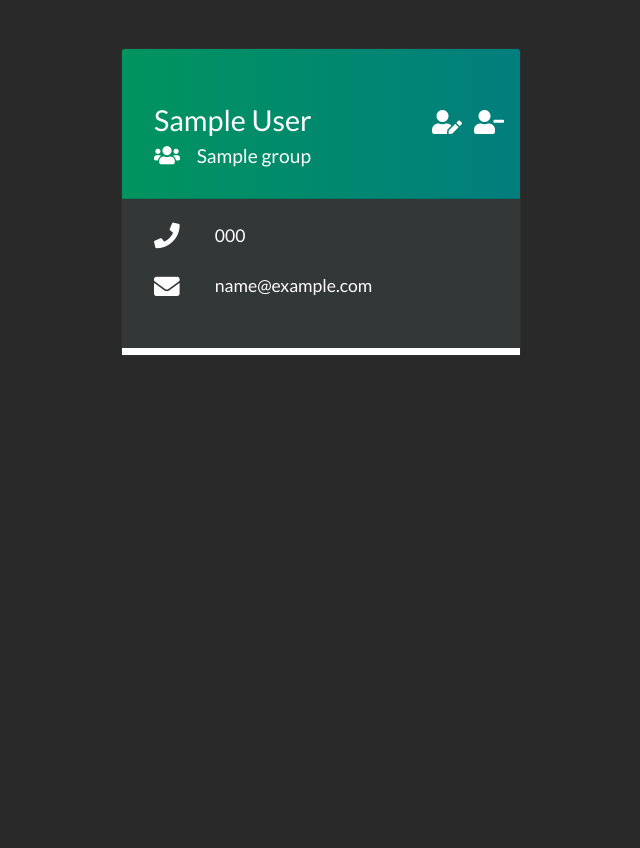
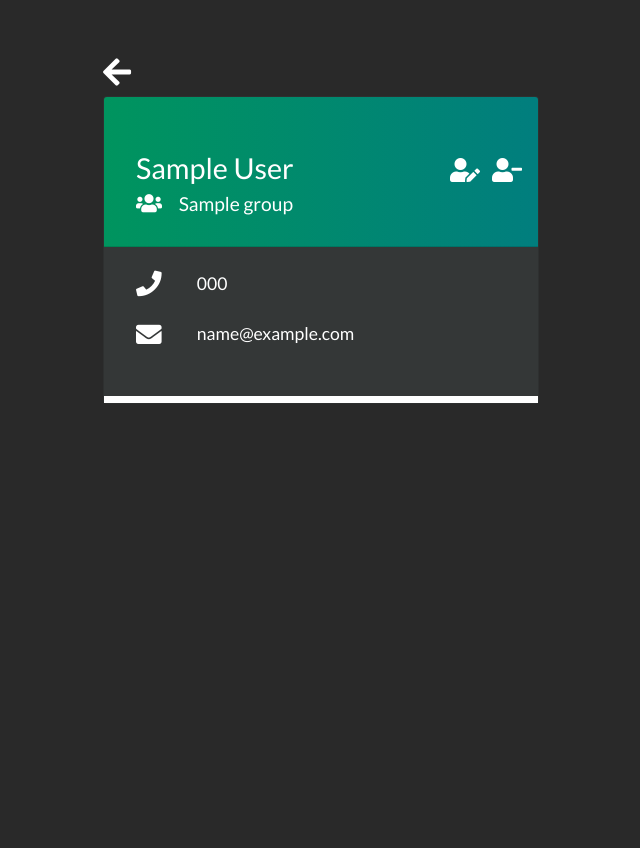
Before and after one commit to dardevetdidier/Contacts, a Django app: page /contact-detail/1/ in a window 1280 px wide. Shown: the part 120-968 px from the top of the page, without its empty margins (319-959 px from the left). Run offline with Django 4.2, Linux system fonts and the light colour scheme; tables that the repository leaves empty hold one stand-in row (values such as "Sample post").

Commit message:
working contact detail: add back button

```diff
--- a/contactapp/static/contactapp/css/detail.css
+++ b/contactapp/static/contactapp/css/detail.css
@@ -19,7 +19,7 @@ body {
 
 .container {
     margin-top: 3rem;
-    max-width: 800px;
+    max-width: 460px;
     height: 100vh;
 
 }
@@ -29,8 +29,13 @@ body {
     justify-content: center;
 }
 
+a.back-arrow {
+    text-decoration: none;
+    color: white;
+    font-size: 2em;
+}
 .card {
-    width: 25rem;
+    width: 28rem;
     background-color: #343737;
 
 }
@@ -54,7 +59,6 @@ body {
     margin: 0.8em 0 0 0;
     font-size: 1.8em;
     color: white;
-
 }
 
 .header-icon-name {
@@ -62,6 +66,7 @@ body {
     justify-content: start;
     align-items: center;
 }
+
 .header-icon-name p {
     font-size: 1.2em;
     margin: 0;
@@ -72,6 +77,7 @@ body {
     color: white;
     margin-right: 0.8em;
 }
+
 .header-icons {
     display: flex;
     justify-content: space-between;
@@ -87,6 +93,9 @@ body {
     margin-left: 0.5em;
 }
 
+.header-icons i:hover {
+    color: grey;
+}
 .contact-section {
     display: flex;
     flex-direction: column;
--- a/contactapp/templates/contactapp/detail.html
+++ b/contactapp/templates/contactapp/detail.html
@@ -32,6 +32,7 @@
     <div class="container">
         <div class="row justify-content-center">
 
+            <a href="{% url 'index' %}" class="back-arrow"><i class="fas fa-arrow-left"></i></a>
             <div class="col">
                 <div class="card">
 <!-- CARD HEADER -->
@@ -70,9 +71,12 @@
                             <p class="contact-name">{{ contact.email }}</p>
                         </div>
 
-
-
-
                     </div>
 
                     <hr>
+                </div>
+            </div>
+        </div>
+    </div>
+</body>
+</html>
```
